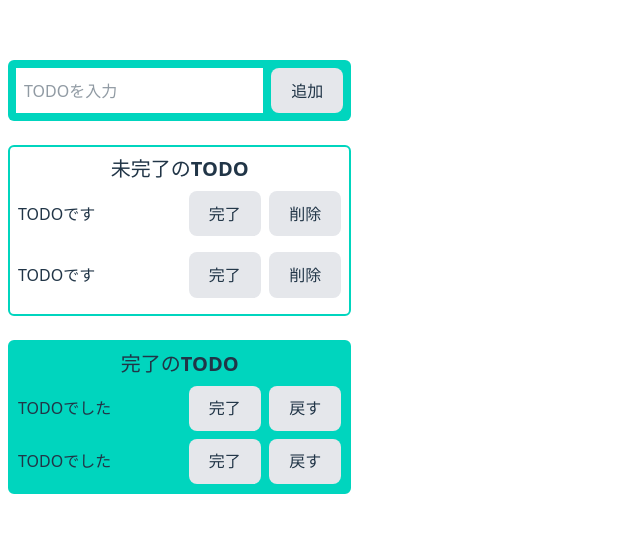
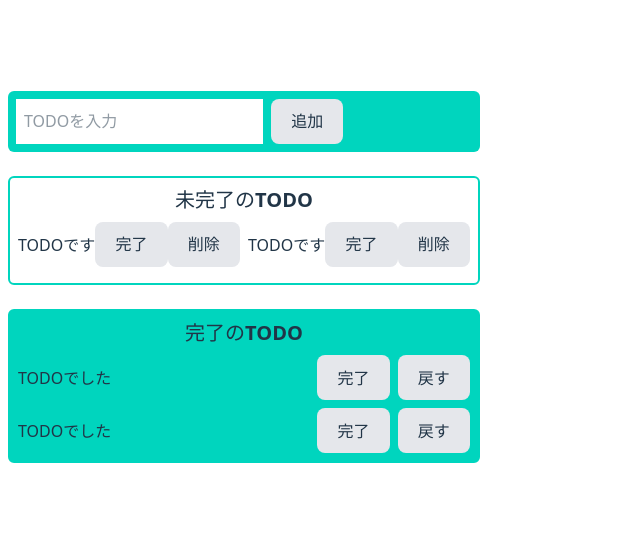
Before and after one commit to torimugi/githubactions.practice-250326, a React (Vite) app: page / in a window 1280 px wide. Shown: the part 123-656 px from the top of the page, without its empty margins (0-640 px from the left). Built offline with nearby package versions, Linux system fonts and the light colour scheme.

Commit message:
stateを定義する

```diff
--- a/src/App.tsx
+++ b/src/App.tsx
@@ -1,6 +1,9 @@
+import { useState } from "react";
 import "tailwindcss";
 
-const App = () => {
+export const App = () => {
+ const [ Incompletes, setIncompletes ] = useState(["TODOです1", "TODOです2"]);
+
   return (
     <>
     <div className="flex flex-col gap-y-6">
@@ -11,14 +14,14 @@ const App = () => {
       <div className='mx-2 rounded-md border-2 border-teal-400 py-2'>
         <p className='text-xl font-bold text-center'>未完了のTODO</p>
         <ul className='flex items-center mx-2 gap-2'>
-          <li className='flex-grow'>TODOです</li>
-          <button className="bg-gray-200 my-2 hover:bg-gray-300">完了</button>
-          <button className="bg-gray-200 hover:bg-gray-300">削除</button>
-        </ul>
-        <ul className='flex items-center mx-2 gap-2'>
-          <li className='flex-grow'>TODOです</li>
-          <button className="bg-gray-200 my-2 hover:bg-gray-300">完了</button>
-          <button className="bg-gray-200 hover:bg-gray-300">削除</button>
+          {Incompletes.map(() => {
+            return(
+              <li className='flex-grow'>TODOです
+              <button className="bg-gray-200 my-2 hover:bg-gray-300">完了</button>
+              <button className="bg-gray-200 hover:bg-gray-300">削除</button>
+              </li>
+            )
+          })}
         </ul>
       </div>
       <div className='mx-2 rounded-md border-2 bg-teal-400 border-teal-400 py-2'>
```
